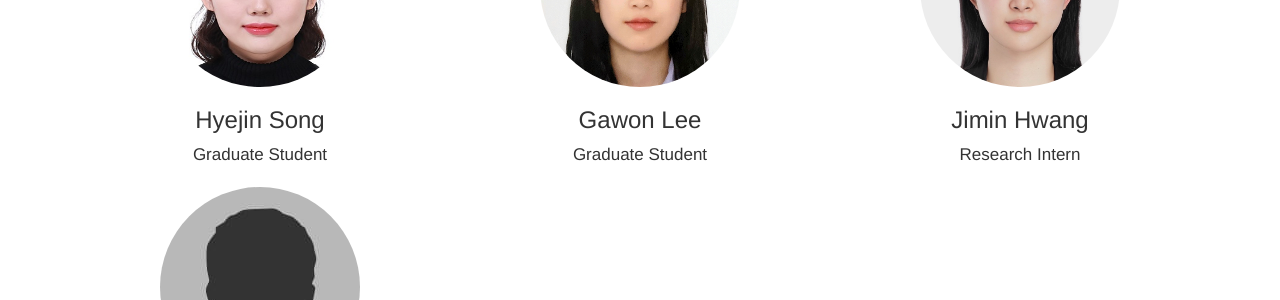
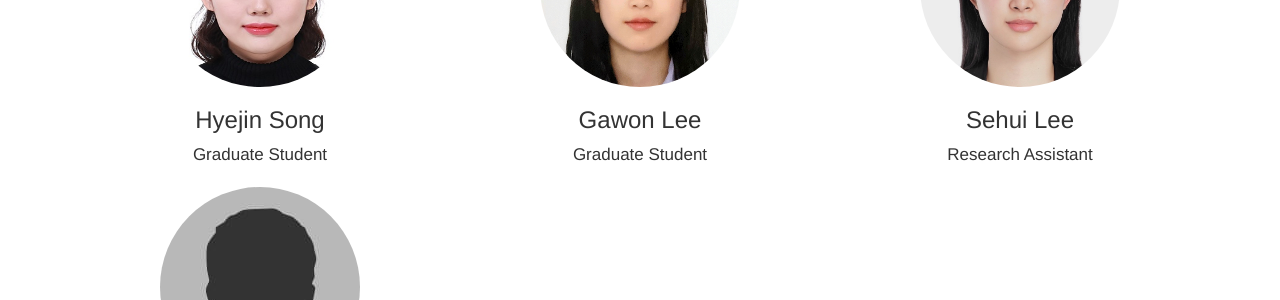
Before and after one commit to kleelab/kleelab.github.io, a Jekyll site: the page built from people.html, in a window 1280 px wide. Shown: the part 569-869 px from the top of the page. Built offline with Jekyll 4.4.1, drawn with Linux system fonts in a browser that asks for light colours; nearby versions of some CDN libraries; a style sheet for code colours, icons or effects is not loaded.

Commit message:
Update people.yml

```diff
--- a/_data/people.yml
+++ b/_data/people.yml
@@ -20,8 +20,8 @@
   role: Graduate Student
   photo: "/images/Gawon Lee.png"
 
-- name: Jimin Hwang
-  role: Research Intern
+- name: Sehui Lee
+  role: Research Assistant
   photo: "/images/Jimin Hwang.jpg"
 
 - name: "This could be you !"
```
